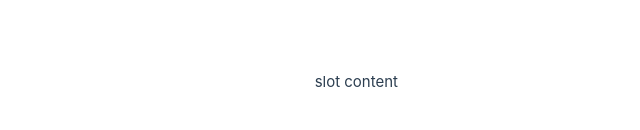
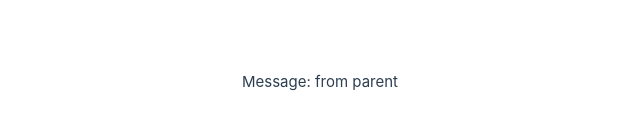
Before and after one commit to RuralAnemone/vue-tutorial, a Vue app: page / in a window 1280 px wide. Shown: the part 318-448 px from the top of the page, without its empty margins (242-882 px from the left). Built offline with nearby package versions, Linux system fonts and the light colour scheme.

Commit message:
their solution

```diff
--- a/src/App.vue
+++ b/src/App.vue
@@ -7,6 +7,6 @@ const msg = ref('from parent')
 
 <template>
   <ChildComp>
-    slot content
+    Message: {{ msg }}
   </ChildComp>
 </template>
```
